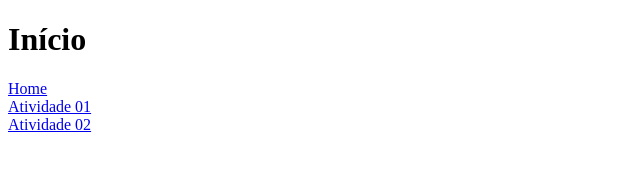
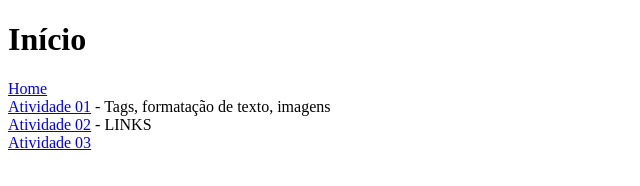
Before and after one commit to vittinhofreitas1/public_html, a plain HTML site: page index.html in a window 1280 px wide. Shown: the whole page, without its empty margins (0-640 px from the left). Drawn offline with Linux system fonts and the light colour scheme.

Commit message:
Update index.html

```diff
--- a/index.html
+++ b/index.html
@@ -7,13 +7,15 @@
 </head>
 <body>
 
-<!-- Início Aula 3 -->
+<!-- Início -->
 	<h1>
 		Início
 	</h1>
 	<a href="#">Home</a></br>
-	<a href="https://vittinhofreitas1.github.io/pWeb/01/index.html">Atividade 01</a></br>
-	<a href="https://vittinhofreitas1.github.io/pWeb/02/index.htm">Atividade 02</a></br>
+
+	<a href="https://vittinhofreitas1.github.io/pWeb/01/index.html">Atividade 01</a> - Tags, formatação de texto, imagens</br>
+	<a href="https://vittinhofreitas1.github.io/pWeb/02/index.htm">Atividade 02</a> - LINKS</br>
+	<a href="https://vittinhofreitas1.github.io/pWeb/03/index.htm">Atividade 03</a></br>
 
 </body>
 
```
